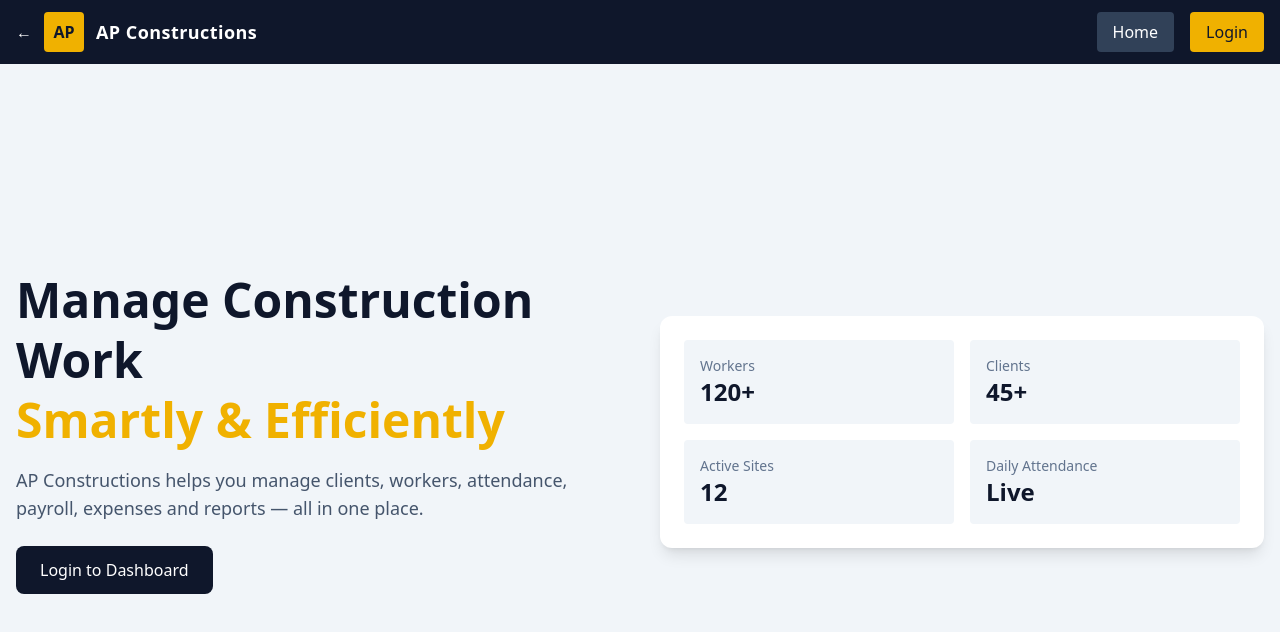
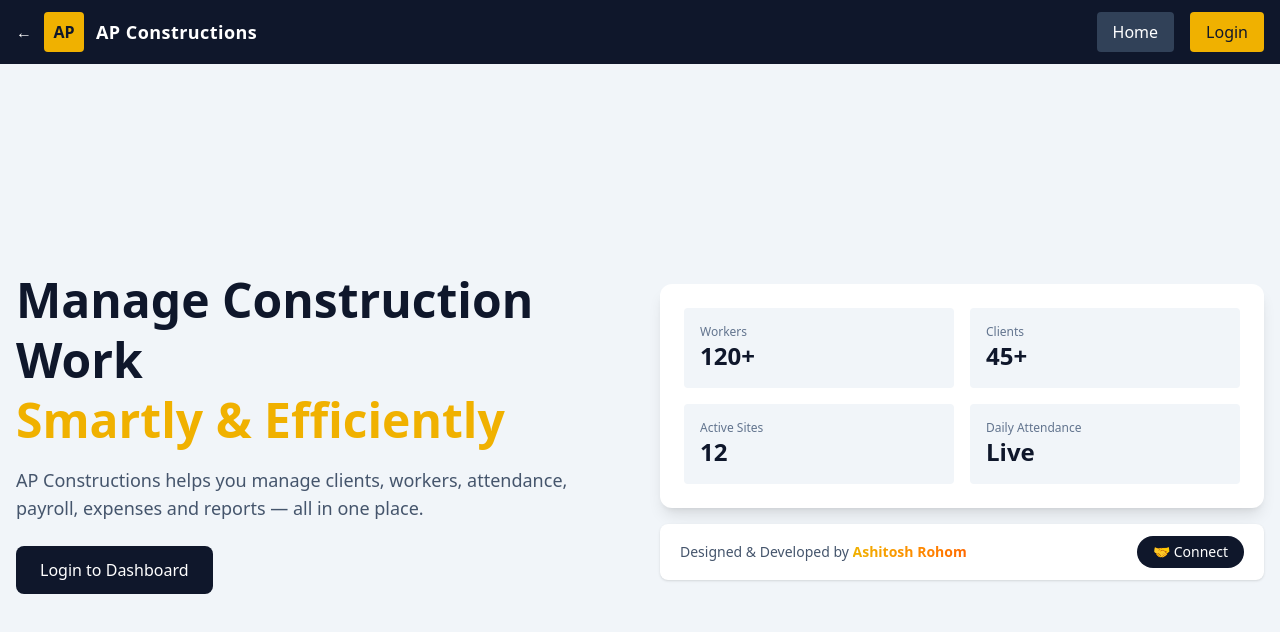
Before and after one commit to ashurohom/ap-constructions-frontend, a React (Vite) app in the folder ap-construtions/: page / in a window 1280 px wide. Shown: the top 632 px of the page. Built offline with nearby package versions, Linux system fonts and the light colour scheme.

Commit message:
update home page

```diff
--- a/ap-construtions/src/pages/Home.jsx
+++ b/ap-construtions/src/pages/Home.jsx
@@ -2,9 +2,7 @@ import { useState } from "react";
 import Navbar from "../components/Navbar";
 import LoginModal from "../components/LoginModal";
 import { useNavigate } from "react-router-dom";
-import { loginUser } from "../services/authService";
-import { isAuthenticated } from "../services/authService";
-
+import { loginUser, isAuthenticated } from "../services/authService";
 
 const Home = () => {
   const [showLogin, setShowLogin] = useState(false);
@@ -27,7 +25,6 @@ const Home = () => {
       setShowLogin(true);
     }
   };
-
 
   return (
     <>
@@ -56,32 +53,61 @@ const Home = () => {
             >
               Login to Dashboard
             </button>
+          </div>
+
+          {/* Right Side */}
+          <div className="space-y-4">
+
+            {/* Stats Cards */}
+            <div className="bg-white rounded-xl shadow-lg p-6 grid grid-cols-2 gap-4">
+              <div className="p-4 bg-slate-100 rounded">
+                <p className="text-xs text-slate-500">Workers</p>
+                <p className="text-2xl font-bold text-slate-900">120+</p>
+              </div>
+
+              <div className="p-4 bg-slate-100 rounded">
+                <p className="text-xs text-slate-500">Clients</p>
+                <p className="text-2xl font-bold text-slate-900">45+</p>
+              </div>
+
+              <div className="p-4 bg-slate-100 rounded">
+                <p className="text-xs text-slate-500">Active Sites</p>
+                <p className="text-2xl font-bold text-slate-900">12</p>
+              </div>
+
+              <div className="p-4 bg-slate-100 rounded">
+                <p className="text-xs text-slate-500">Daily Attendance</p>
+                <p className="text-2xl font-bold text-slate-900">Live</p>
+              </div>
+            </div>
+
+            {/* Developer Profile Card */}
+            {/* Developer Credit – Advanced One Line */}
+            <div className="bg-white rounded-lg shadow px-5 py-3 flex flex-col sm:flex-row sm:items-center sm:justify-between gap-2 text-sm">
+
+              <span className="text-slate-600">
+                Designed & Developed by{" "}
+                <span className="font-semibold bg-gradient-to-r from-yellow-500 to-orange-500 bg-clip-text text-transparent">
+                  Ashitosh Rohom
+                </span>
+              </span>
+
+              <a
+                href="https://ashitoshrohom.netlify.app/"
+                target="_blank"
+                rel="noopener noreferrer"
+                className="inline-flex items-center gap-2 px-4 py-1.5 rounded-full
+                          bg-slate-900 text-white text-sm font-medium
+                          hover:bg-slate-800 hover:shadow-md transition-all"
+              >
+                🤝 Connect
+              </a>
 
             </div>
 
-          {/* Right Visual Cards */}
-          <div className="bg-white rounded-xl shadow-lg p-6 grid grid-cols-2 gap-4">
-            <div className="p-4 bg-slate-100 rounded">
-              <p className="text-xs sm:text-sm text-slate-500">Workers</p>
-              <p className="text-xl sm:text-2xl font-bold text-slate-900">120+</p>
+
+
           </div>
-
-            <div className="p-4 bg-slate-100 rounded">
-              <p className="text-xs sm:text-sm text-slate-500">Clients</p>
-              <p className="text-xl sm:text-2xl font-bold text-slate-900">45+</p>
-            </div>
-
-            <div className="p-4 bg-slate-100 rounded">
-              <p className="text-xs sm:text-sm text-slate-500">Active Sites</p>
-              <p className="text-xl sm:text-2xl font-bold text-slate-900">12</p>
-            </div>
-
-            <div className="p-4 bg-slate-100 rounded">
-              <p className="text-xs sm:text-sm text-slate-500">Daily Attendance</p>
-              <p className="text-xl sm:text-2xl font-bold text-slate-900">Live</p>
-            </div>
-          </div>
-
         </div>
       </section>
 
```
Lines whose indentation alone changed are shown as unchanged.
